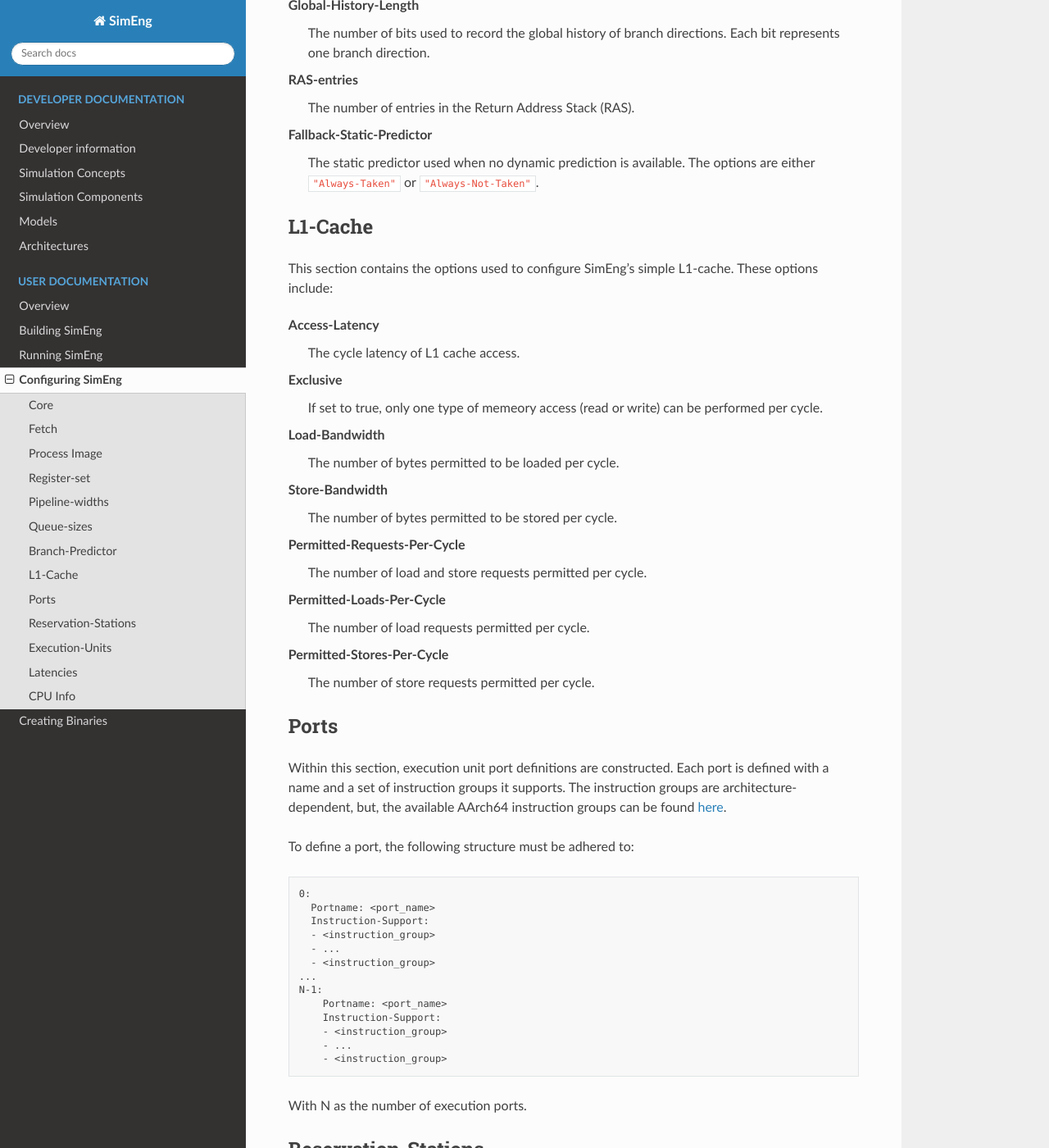
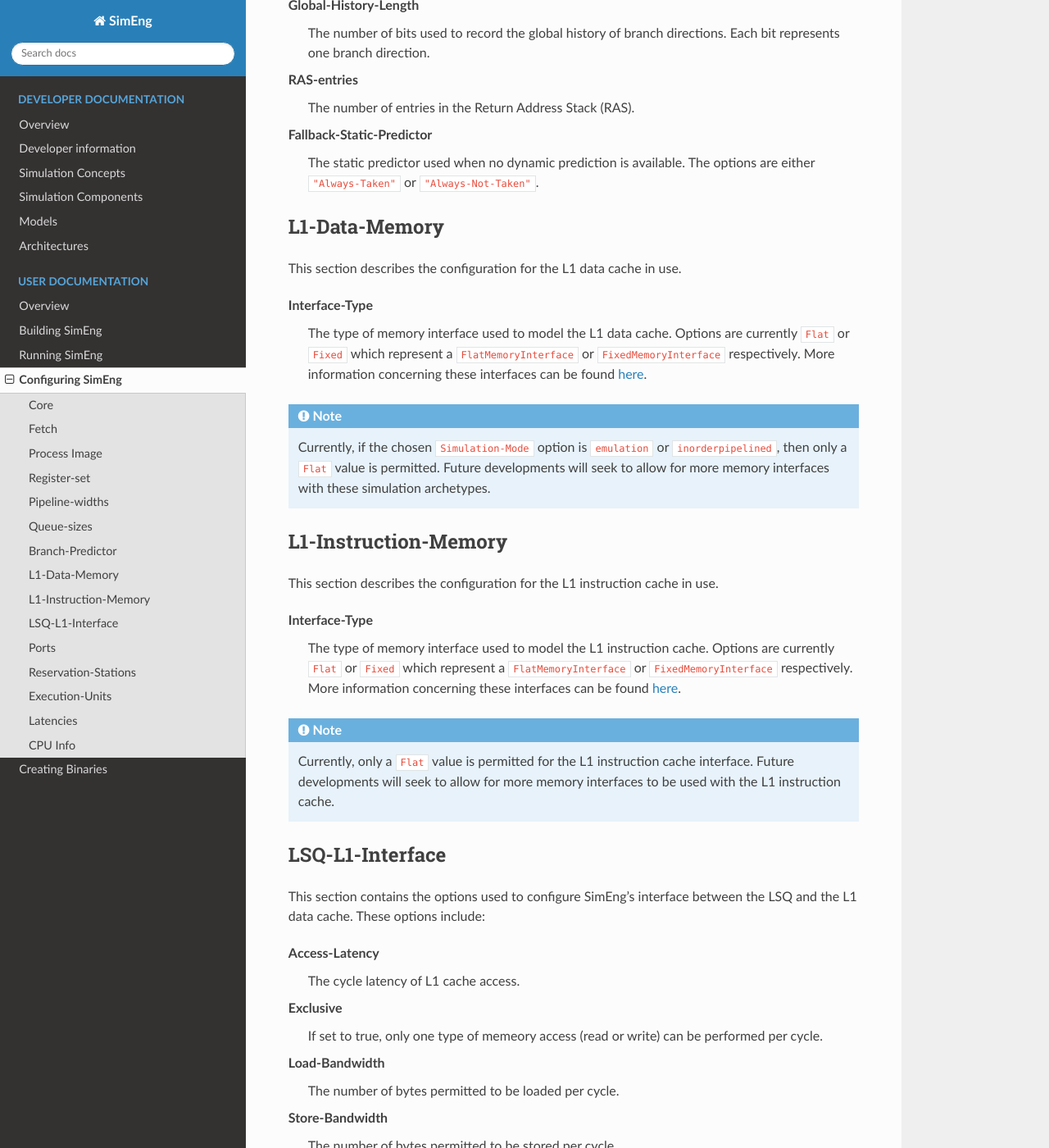
Before and after one commit to UoB-HPC/SimEng, a Sphinx documentation site: the page built from docs/sphinx/user/configuring_simeng.rst, in a window 1280 px wide and 1400 px high, scrolled down 3609 px. Shown: the whole window at 82% size. Built offline with Sphinx 7.4.7 and the Read the Docs theme 2.0.0, drawn with Linux system fonts in a browser that asks for light colours; pages that are not in the unit, such as notebooks, are missing from menus; some of the changed text lies outside the part shown.

Commit message:
Updated documentation for memory interface configuration options SE-187

```diff
--- a/docs/sphinx/developer/concepts/memory.rst
+++ b/docs/sphinx/developer/concepts/memory.rst
@@ -2,6 +2,8 @@
 ======
 
 The SimEng core models simulate everything in a core up to and including the load/store units, but stop short of the memory system. This is to allow integration and interoperability with a wide range of external memory models, and to focus the development of SimEng primarily on the simulation of the core itself.
+
+.. _memInt:
 
 MemoryInterface
 ---------------
--- a/docs/sphinx/user/configuring_simeng.rst
+++ b/docs/sphinx/user/configuring_simeng.rst
@@ -139,10 +139,30 @@
 Fallback-Static-Predictor
     The static predictor used when no dynamic prediction is available. The options are either ``"Always-Taken"`` or ``"Always-Not-Taken"``.
 
-L1-Cache
---------
+L1-Data-Memory
+--------------
 
-This section contains the options used to configure SimEng's simple L1-cache. These options include:
+This section describes the configuration for the L1 data cache in use.
+
+Interface-Type
+    The type of memory interface used to model the L1 data cache. Options are currently ``Flat`` or ``Fixed`` which represent a ``FlatMemoryInterface`` or ``FixedMemoryInterface`` respectively. More information concerning these interfaces can be found :ref:`here <memInt>`.
+
+.. Note:: Currently, if the chosen ``Simulation-Mode`` option is ``emulation`` or ``inorderpipelined``, then only a ``Flat`` value is permitted. Future developments will seek to allow for more memory interfaces with these simulation archetypes.
+
+L1-Instruction-Memory
+---------------------
+
+This section describes the configuration for the L1 instruction cache in use.
+
+Interface-Type
+    The type of memory interface used to model the L1 instruction cache. Options are currently ``Flat`` or ``Fixed`` which represent a ``FlatMemoryInterface`` or ``FixedMemoryInterface`` respectively. More information concerning these interfaces can be found :ref:`here <memInt>`.
+
+.. Note:: Currently, only a ``Flat`` value is permitted for the L1 instruction cache interface. Future developments will seek to allow for more memory interfaces to be used with the L1 instruction cache.
+
+LSQ-L1-Interface
+----------------
+
+This section contains the options used to configure SimEng's interface between the LSQ and the L1 data cache. These options include:
 
 Access-Latency
     The cycle latency of L1 cache access.
```
Also changed, not shown: other parts of docs/sphinx/user/configuring_simeng.rst (+1 -1 lines).
